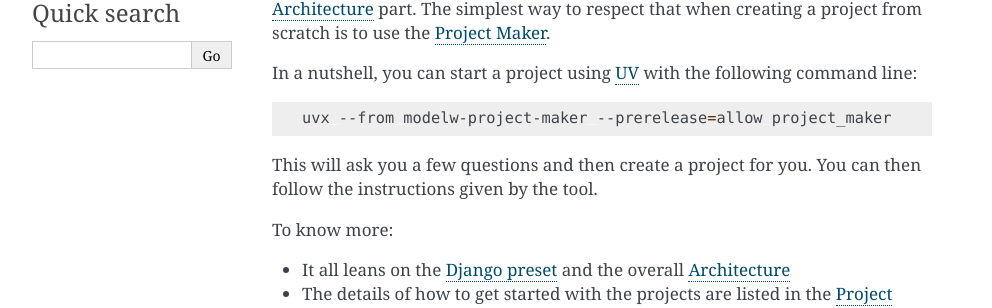
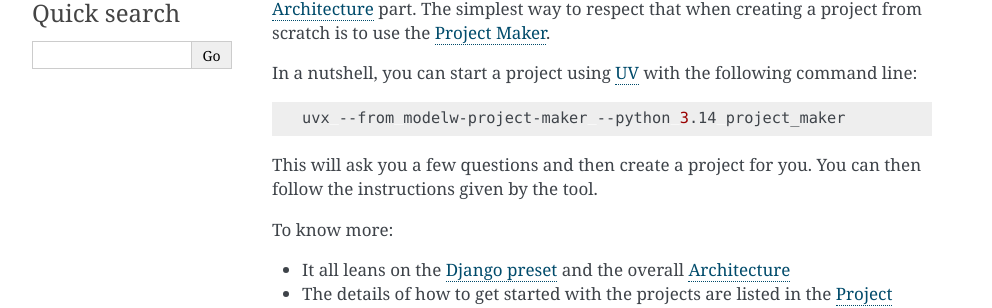
Before and after one commit to ModelW/directory, a Sphinx documentation site: the page built from doc/source/from-scratch.md, in a window 1280 px wide. Shown: the part 130-438 px from the top of the page, without its empty margins (148-1140 px from the left). Built offline with Sphinx 7.4.7, drawn with Linux system fonts in a browser that asks for light colours.

Commit message:
Include python version in uvx command
- to ensure latest version is got

````diff
--- a/doc/source/from-scratch.md
+++ b/doc/source/from-scratch.md
@@ -8,7 +8,7 @@ when creating a project from scratch is to use the
 In a nutshell, you can start a project using [UV](https://docs.astral.sh/uv/getting-started/installation/) with the following command line:
 
 ```bash
-uvx --from modelw-project-maker --prerelease=allow project_maker
+uvx --from modelw-project-maker --python 3.14 project_maker
 ```
 
 This will ask you a few questions and then create a project for you. You can
````
